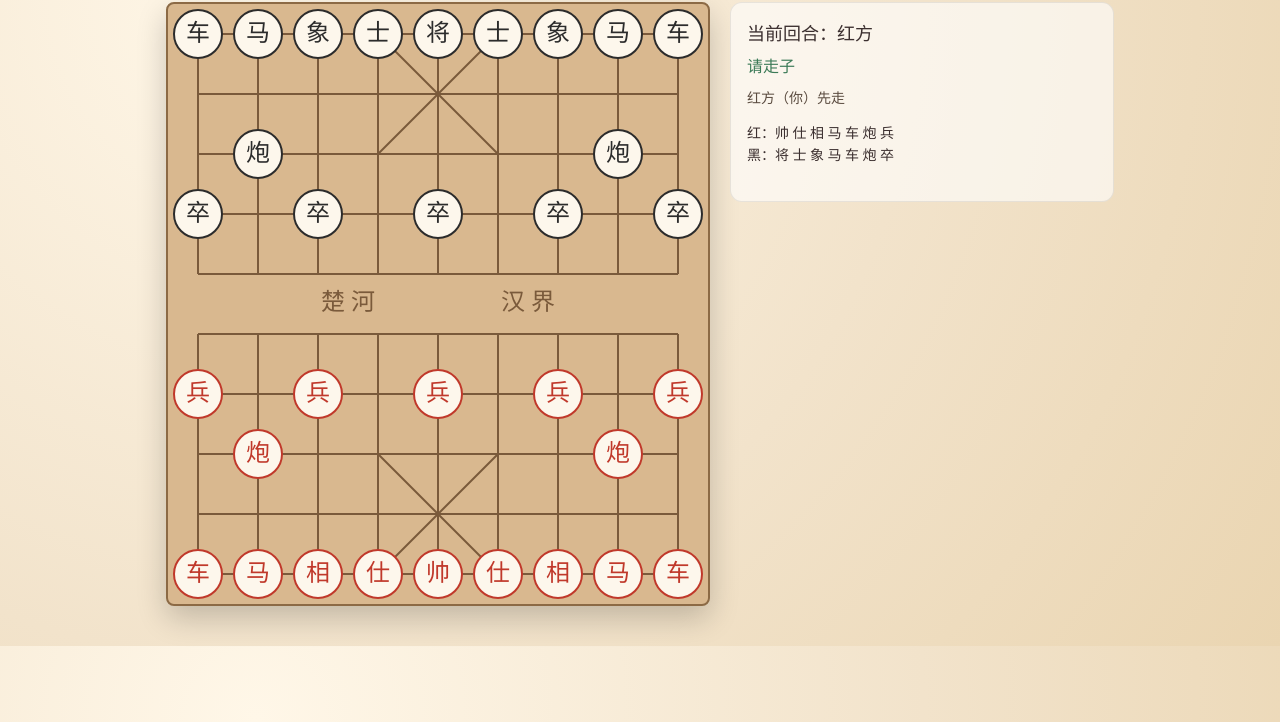
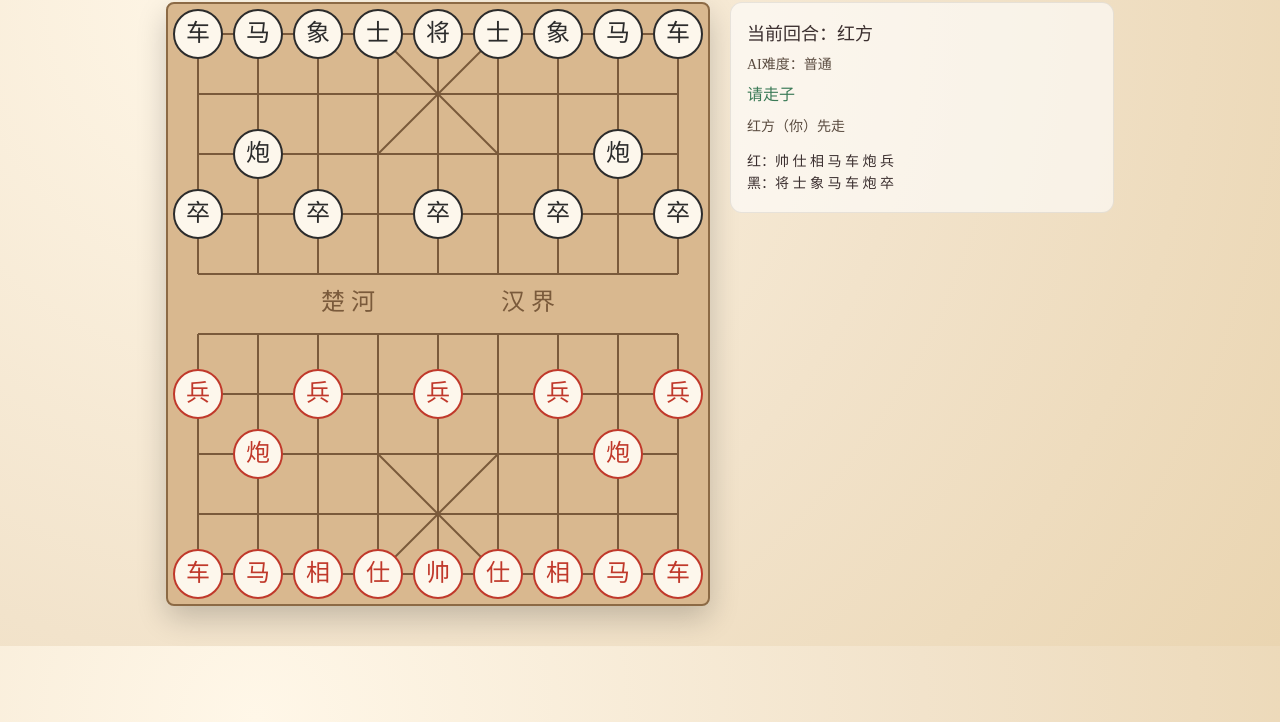
Before and after one commit to d9liang/chinese-chess-ai, a plain HTML site: page index.html in a window 1280 px wide. Shown: the part 78-800 px from the top of the page. Drawn offline with Linux system fonts and the light colour scheme.

Commit message:
chess: add ai difficulty label and README

```diff
--- a/app.js
+++ b/app.js
@@ -6,6 +6,7 @@ const depthInput = document.getElementById('depth');
 const depthVal = document.getElementById('depthVal');
 const turnEl = document.getElementById('turn');
 const msgEl = document.getElementById('msg');
+const aiLevelEl = document.getElementById('aiLevel');
 
 const ROWS = 10;
 const COLS = 9;
@@ -45,6 +46,7 @@ const LABELS = {
   [PIECE.P]: { r: '兵', b: '卒' },
 };
 
+const DEPTH_LABEL = { 2: '入门', 3: '普通', 4: '进阶' };
 let board = [];
 let selected = null;
 let legalMoves = [];
@@ -683,8 +685,12 @@ resetBtn.addEventListener('click', initBoard);
 canvas.addEventListener('click', handleClick);
 
 depthInput.addEventListener('input', () => {
-  depthVal.textContent = depthInput.value;
+  const depth = Number(depthInput.value);
+  depthVal.textContent = depth;
+  aiLevelEl.textContent = DEPTH_LABEL[depth] || ('深度 ' + depth);
 });
 
-depthVal.textContent = depthInput.value;
+const initialDepth = Number(depthInput.value);
+depthVal.textContent = initialDepth;
+aiLevelEl.textContent = DEPTH_LABEL[initialDepth] || ('深度 ' + initialDepth);
 initBoard();
--- a/index.html
+++ b/index.html
@@ -24,6 +24,7 @@
       <canvas id="board" width="540" height="600" aria-label="象棋棋盘"></canvas>
       <aside class="status">
         <div class="turn">当前回合：<span id="turn">红方</span></div>
+        <div class="ai">AI难度：<span id="aiLevel">普通</span></div>
         <div class="msg" id="msg">请走子</div>
         <div class="hint">红方（你）先走</div>
         <div class="legend">
--- a/style.css
+++ b/style.css
@@ -92,6 +92,12 @@ main {
   margin-bottom: 8px;
 }
 
+.status .ai {
+  font-size: 14px;
+  color: #5b4c40;
+  margin-bottom: 8px;
+}
+
 .status .msg {
   font-size: 16px;
   margin-bottom: 10px;
```
Also changed, not shown: README.md (added).
